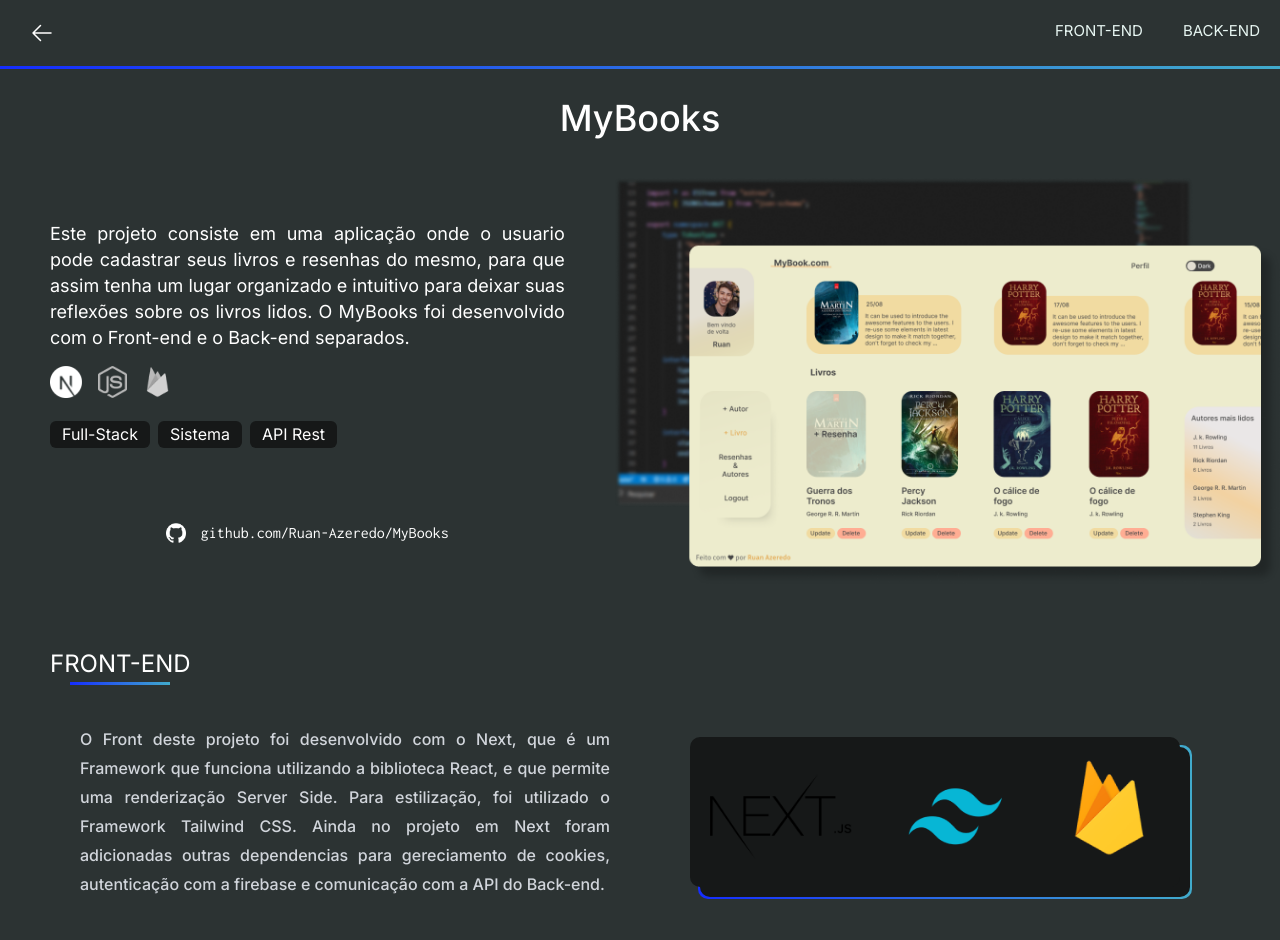
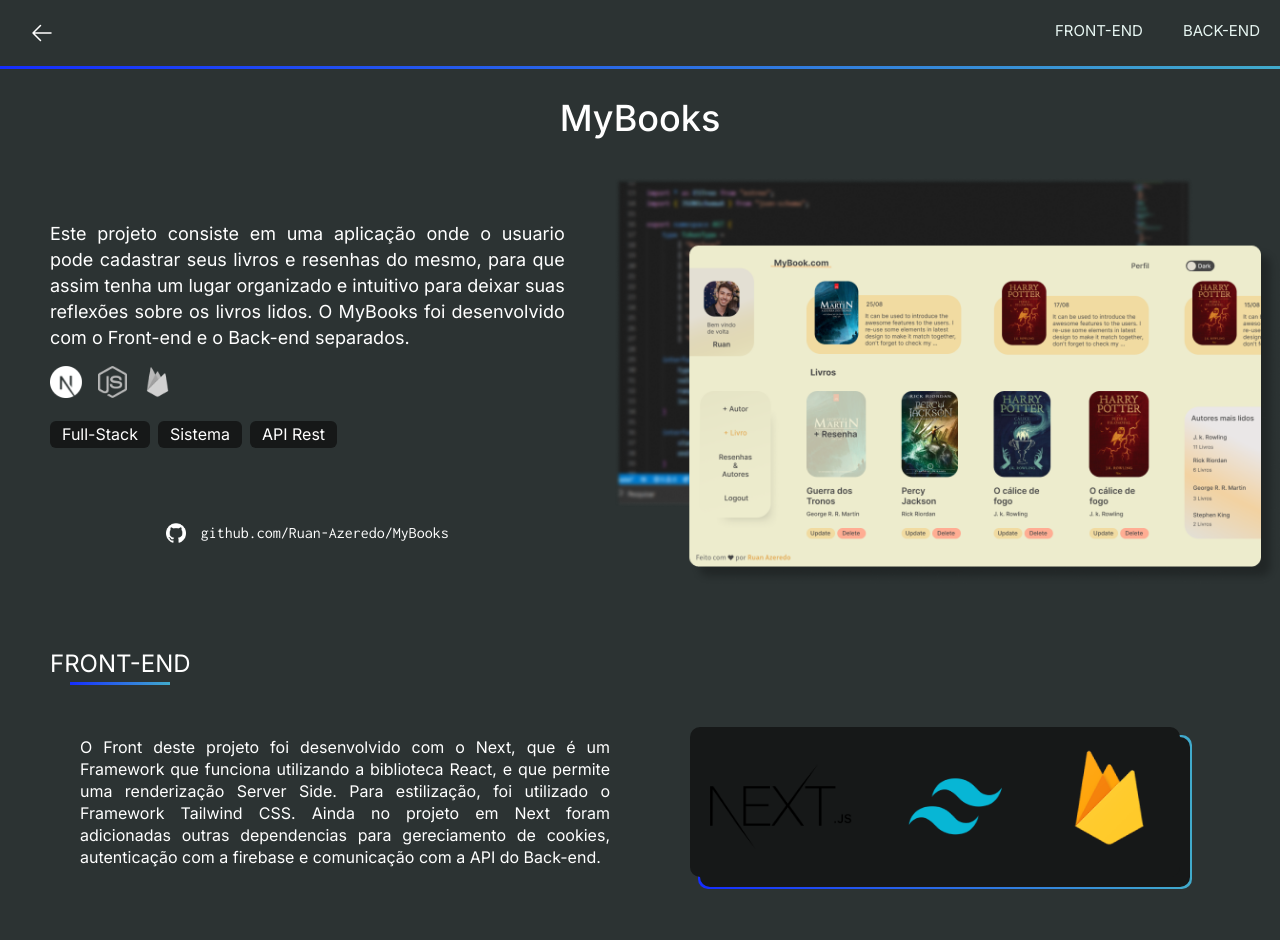
Before and after one commit to Ruan-Azeredo/portifolio, a React (Create React App) app: page /MyBooks in a window 1280 px wide. Shown: the top 940 px of the page. Built offline with nearby package versions, Linux system fonts and the light colour scheme; a web font is replaced by a local one.

Commit message:
:recycle: refactor: cor txt page Projeto

```diff
--- a/src/components/ConteudoPageProj.jsx
+++ b/src/components/ConteudoPageProj.jsx
@@ -14,7 +14,7 @@ export default function ConteudoPageProj(props) {
                     {props.children}
                 </CardBlack>
             </div>
-            <div className="txt text-gray-300">{txt}</div>
+            <div className="txt">{txt}</div>
 
             <style jsx>{`
                 .conteudo-container{
@@ -26,14 +26,15 @@ export default function ConteudoPageProj(props) {
                     width: 50%;
                     margin: 0 30px;
                     display: flex;
+                    align-items: center;
                     justify-content: center;
-                    align-items: center;
                     font-family: 'Inter';
                     font-style: normal;
-                    font-weight: 500;
+                    font-weight: 400;
                     font-size: 16px;
-                    line-height: 29px;
+                    line-height: 22px;
                     text-align: justify;
+                    color: white;
                 }
             `}</style>
         </div>
```
